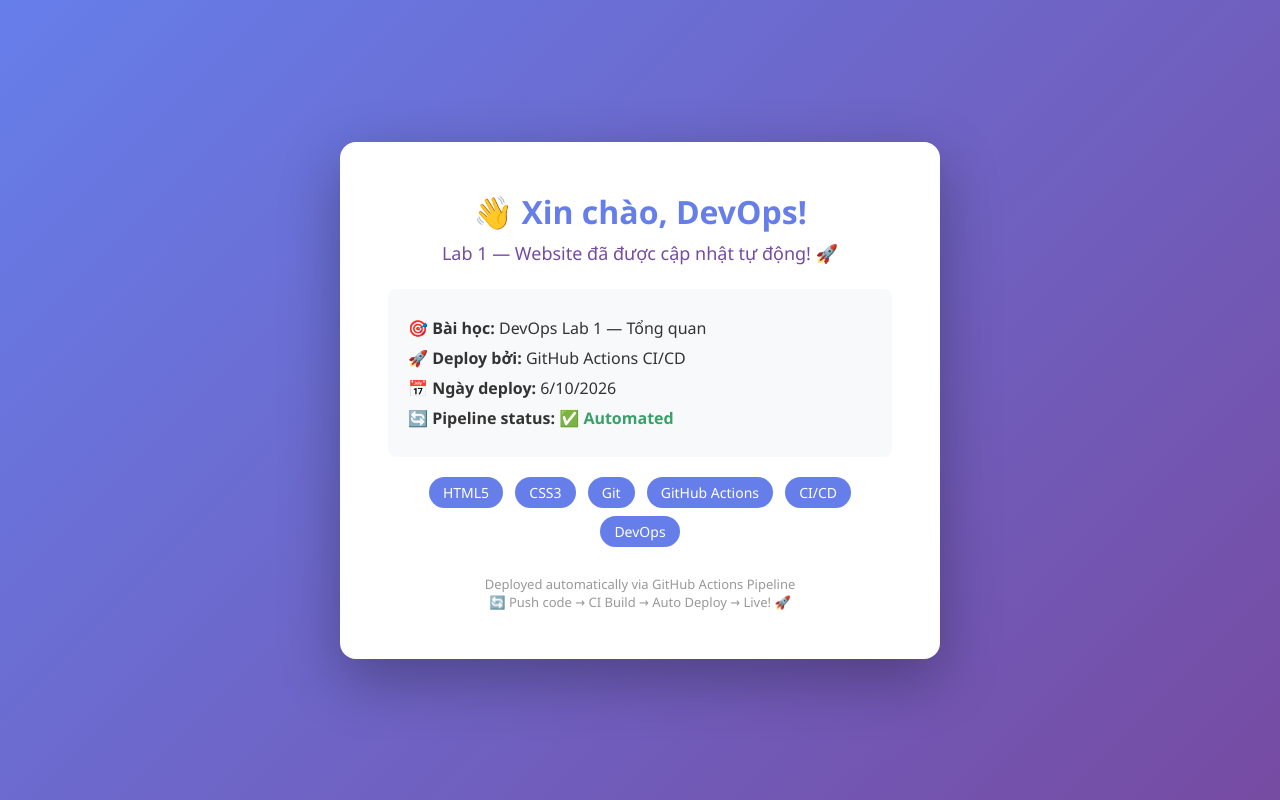
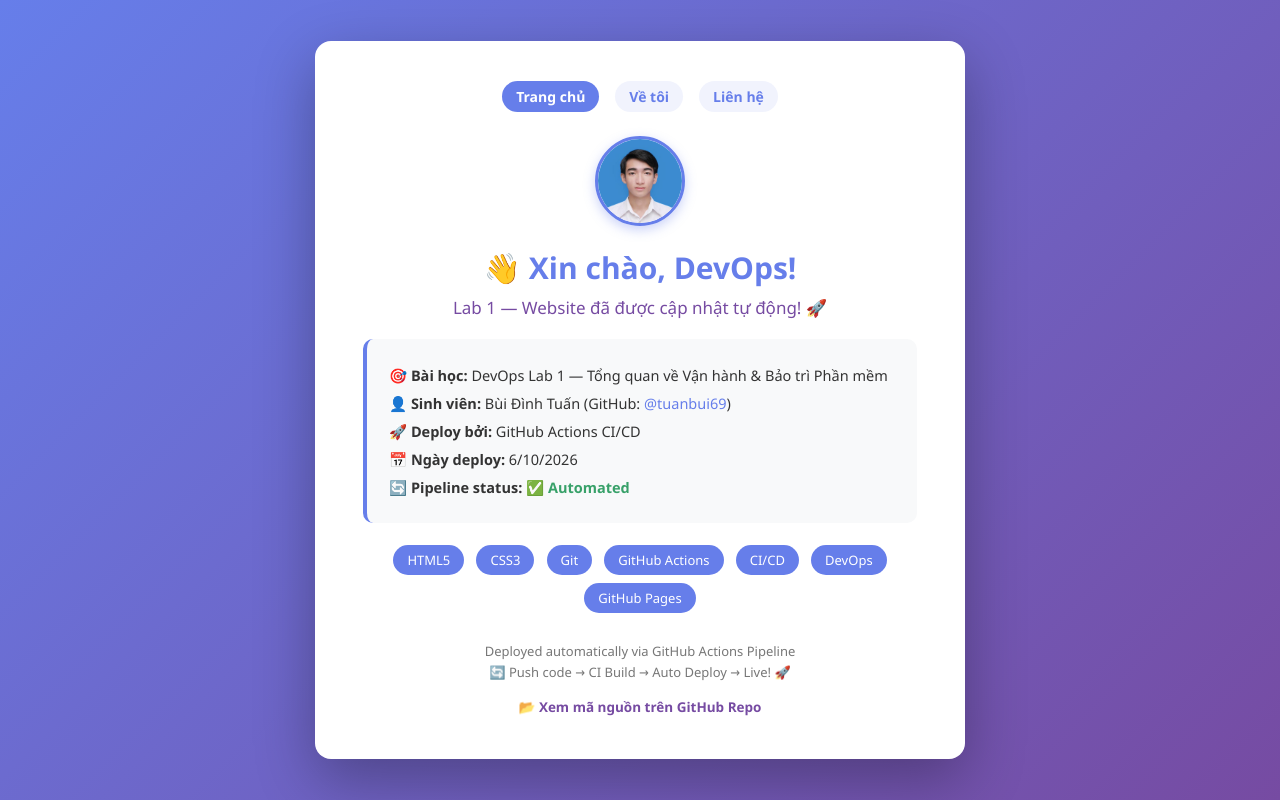
Before and after one commit to tuanbui69/devops-lab1-portfolio, a plain HTML site: page index.html in a window 1280 px wide. Drawn offline with Linux system fonts and the light colour scheme.

Commit message:
feat(expansion): add avatar, about page and contact page

```diff
--- a/index.html
+++ b/index.html
@@ -13,57 +13,110 @@
             display: flex;
             justify-content: center;
             align-items: center;
+            padding: 24px;
             color: #333;
         }
         .container {
             background: white;
             border-radius: 16px;
-            padding: 48px;
-            max-width: 600px;
+            padding: 40px 48px;
+            max-width: 650px;
+            width: 100%;
             box-shadow: 0 20px 60px rgba(0,0,0,0.3);
             text-align: center;
         }
-        h1 { color: #667eea; margin-bottom: 8px; font-size: 32px; }
-        h2 { color: #764ba2; margin-bottom: 24px; font-size: 18px; font-weight: normal; }
-        .info { background: #f8f9fa; border-radius: 8px; padding: 20px; margin: 16px 0; text-align: left; }
-        .info p { margin: 8px 0; }
+        .nav {
+            display: flex;
+            justify-content: center;
+            gap: 16px;
+            margin-bottom: 24px;
+        }
+        .nav a {
+            text-decoration: none;
+            color: #667eea;
+            font-weight: 600;
+            font-size: 14px;
+            padding: 6px 14px;
+            border-radius: 20px;
+            transition: all 0.2s ease;
+            background: #f1f3fd;
+        }
+        .nav a.active, .nav a:hover {
+            background: #667eea;
+            color: white;
+        }
+        .avatar {
+            width: 90px;
+            height: 90px;
+            border-radius: 50%;
+            border: 3px solid #667eea;
+            box-shadow: 0 4px 12px rgba(102, 126, 234, 0.35);
+            margin-bottom: 16px;
+            object-fit: cover;
+        }
+        h1 { color: #667eea; margin-bottom: 8px; font-size: 30px; }
+        h2 { color: #764ba2; margin-bottom: 20px; font-size: 17px; font-weight: normal; }
+        .info { background: #f8f9fa; border-radius: 10px; padding: 18px 22px; margin: 18px 0; text-align: left; border-left: 4px solid #667eea; }
+        .info p { margin: 8px 0; font-size: 14.5px; }
+        .badges-wrapper { margin: 16px 0; }
         .badge {
             display: inline-block;
             background: #667eea;
             color: white;
             padding: 6px 14px;
             border-radius: 20px;
-            font-size: 14px;
+            font-size: 13px;
             margin: 4px;
+            font-weight: 500;
         }
-        .footer { margin-top: 24px; font-size: 13px; color: #999; }
+        .footer { margin-top: 24px; font-size: 13px; color: #777; line-height: 1.6; }
         .status { color: #38a169; font-weight: bold; }
+        .repo-link {
+            display: inline-block;
+            margin-top: 14px;
+            color: #764ba2;
+            font-weight: 600;
+            text-decoration: none;
+            font-size: 13.5px;
+        }
+        .repo-link:hover { text-decoration: underline; }
     </style>
 </head>
 <body>
     <div class="container">
+        <div class="nav">
+            <a href="index.html" class="active">Trang chủ</a>
+            <a href="about.html">Về tôi</a>
+            <a href="contact.html">Liên hệ</a>
+        </div>
+
+        <img src="avatar.png" alt="Avatar Bui Dinh Tuan" class="avatar" onerror="this.src='https://avatars.githubusercontent.com/u/76955515?v=4'">
+
         <h1>👋 Xin chào, DevOps!</h1>
         <h2>Lab 1 — Website đã được cập nhật tự động! 🚀</h2>
 
         <div class="info">
-            <p>🎯 <strong>Bài học:</strong> DevOps Lab 1 — Tổng quan</p>
+            <p>🎯 <strong>Bài học:</strong> DevOps Lab 1 — Tổng quan về Vận hành & Bảo trì Phần mềm</p>
+            <p>👤 <strong>Sinh viên:</strong> Bùi Đình Tuấn (GitHub: <a href="https://github.com/tuanbui69" target="_blank" style="color:#667eea; text-decoration:none;">@tuanbui69</a>)</p>
             <p>🚀 <strong>Deploy bởi:</strong> GitHub Actions CI/CD</p>
             <p>📅 <strong>Ngày deploy:</strong> <span id="date"></span></p>
             <p>🔄 <strong>Pipeline status:</strong> <span class="status">✅ Automated</span></p>
         </div>
 
-        <div>
+        <div class="badges-wrapper">
             <span class="badge">HTML5</span>
             <span class="badge">CSS3</span>
             <span class="badge">Git</span>
             <span class="badge">GitHub Actions</span>
             <span class="badge">CI/CD</span>
             <span class="badge">DevOps</span>
+            <span class="badge">GitHub Pages</span>
         </div>
 
         <div class="footer">
             <p>Deployed automatically via GitHub Actions Pipeline</p>
             <p>🔄 Push code → CI Build → Auto Deploy → Live! 🚀</p>
+            <a href="https://github.com/tuanbui69/devops-lab1-portfolio" target="_blank" class="repo-link">📂 Xem mã nguồn trên GitHub Repo</a>
         </div>
     </div>
 
```
Also changed, not shown: about.html (added, +108 -0 lines), contact.html (added, +104 -0 lines), avatar.png (added), 1 other file.
